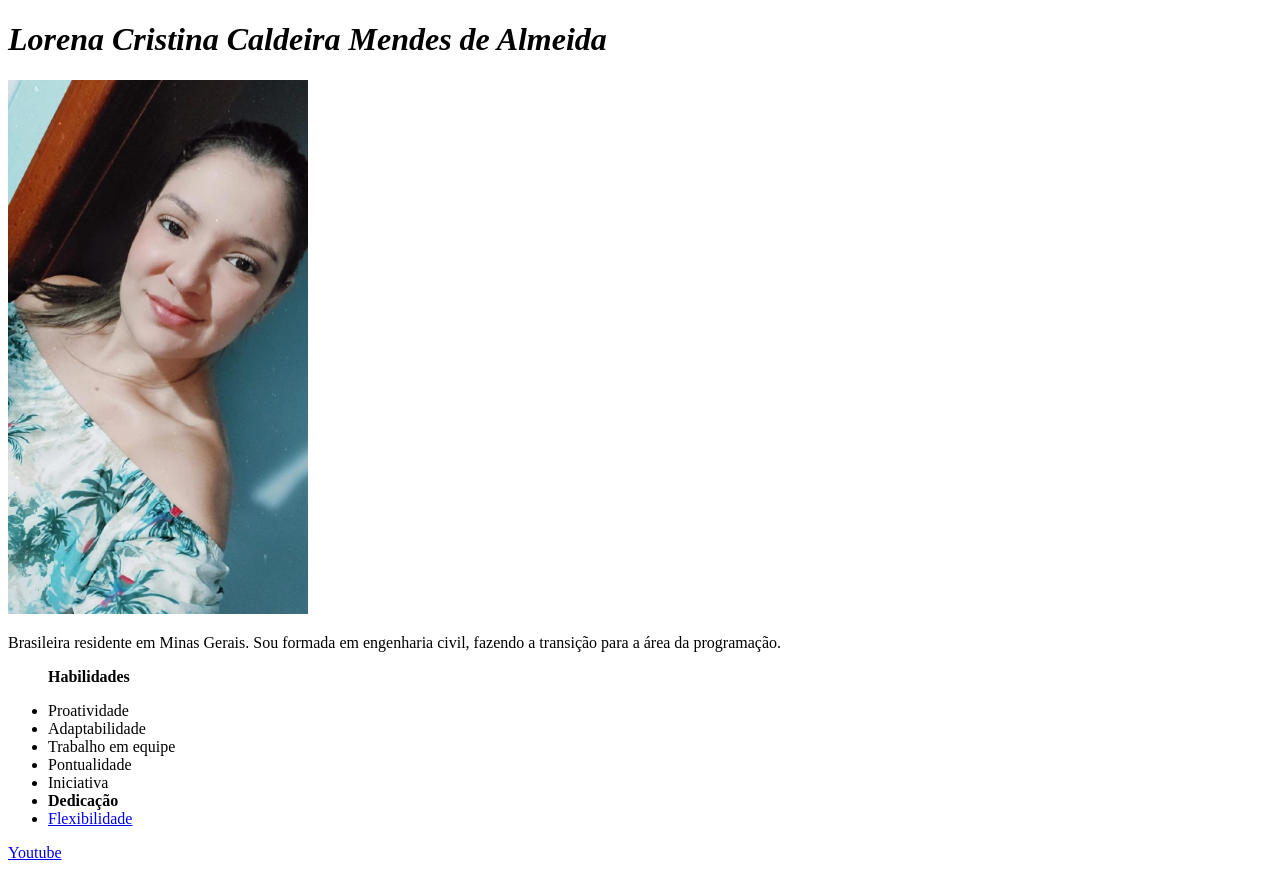
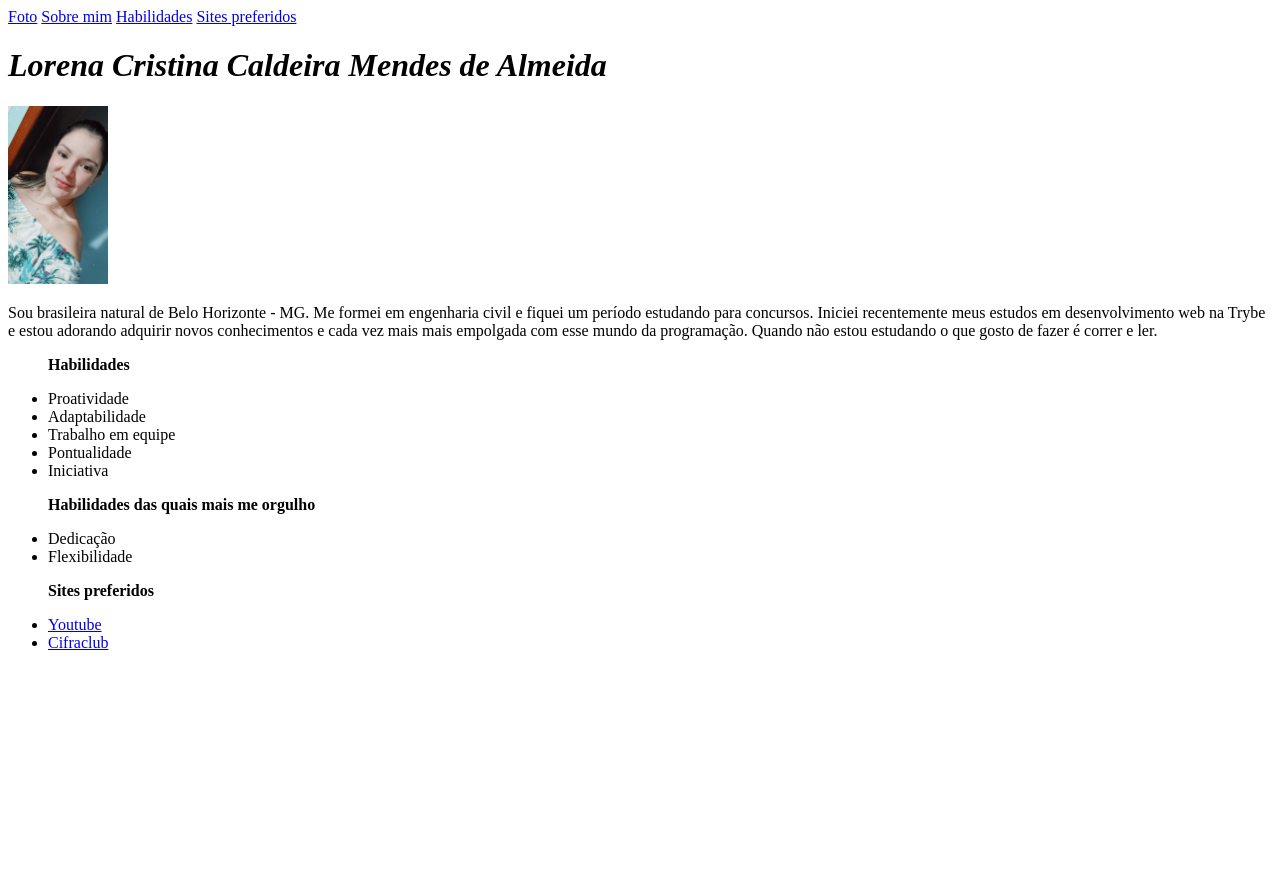
Before and after one commit to lorena-mendes/lorena-mendes.github.io, a plain HTML site: page index.html in a window 1280 px wide. After the commit the page ends 800 px from the top, so only its background shows below. Drawn offline with Linux system fonts and the light colour scheme.

Commit message:
Adicionei links ao portfólio

```diff
--- a/index.html
+++ b/index.html
@@ -3,29 +3,47 @@
   <head>
     <meta charset="UTF-8">
     <title>Portfólio</title>
+
+    <style>
+
+
+    </style>
   </head>
 
   <body>
+
+    <a href="#foto">Foto</a>
+    <a href="#sobremim">Sobre mim</a>
+    <a href="#habilidades">Habilidades</a>
+    <a href="#sitespreferidos">Sites preferidos</a>
+
     <h1><i>Lorena Cristina Caldeira Mendes de Almeida</i></h1>
-    <img id="foto" src="lorena.jpeg" alt="Foto Lorena" width="300">
+    <img id="foto" src="lorena.jpeg" alt="Foto Lorena" width="100">
 
-    <p>Brasileira residente em Minas Gerais. Sou formada em engenharia civil, fazendo a transição para a área da programação.</p>
+    <p id="sobremim">Sou brasileira natural de Belo Horizonte - MG. Me formei em engenharia civil e fiquei um período estudando para concursos. Iniciei recentemente meus estudos em desenvolvimento web na Trybe e estou adorando adquirir novos conhecimentos e cada vez mais mais empolgada com esse mundo da programação. Quando não estou estudando o que gosto de fazer é correr e ler.</p>
 
     <ul>
 
-      <p><b>Habilidades</b></p>
+      <p id="habilidades"><b>Habilidades</b></p>
 
       <li>Proatividade</li>
       <li>Adaptabilidade</li>
       <li>Trabalho em equipe</li>
       <li>Pontualidade</li>
       <li>Iniciativa</li>
-      <li><strong>Dedicação</strong></li>
-      <li><a href="#foto">Flexibilidade</a></li>
+
+      <p><b>Habilidades das quais mais me orgulho</b></p>
+      <li>Dedicação</li>
+      <li>Flexibilidade</li>
+
+      <p><strong>Sites preferidos</strong></p>
+      <li><a href="https://www.youtube.com/"
+      target="_blank">Youtube</a></li>
+      <li><a href="https://www.cifraclub.com.br/"
+      target="_blank">Cifraclub</a></li>
 
     </ul>
-    <a href="https://www.youtube.com/"
-    target="_blank">Youtube</a>
+
 
   </body>
 
```
